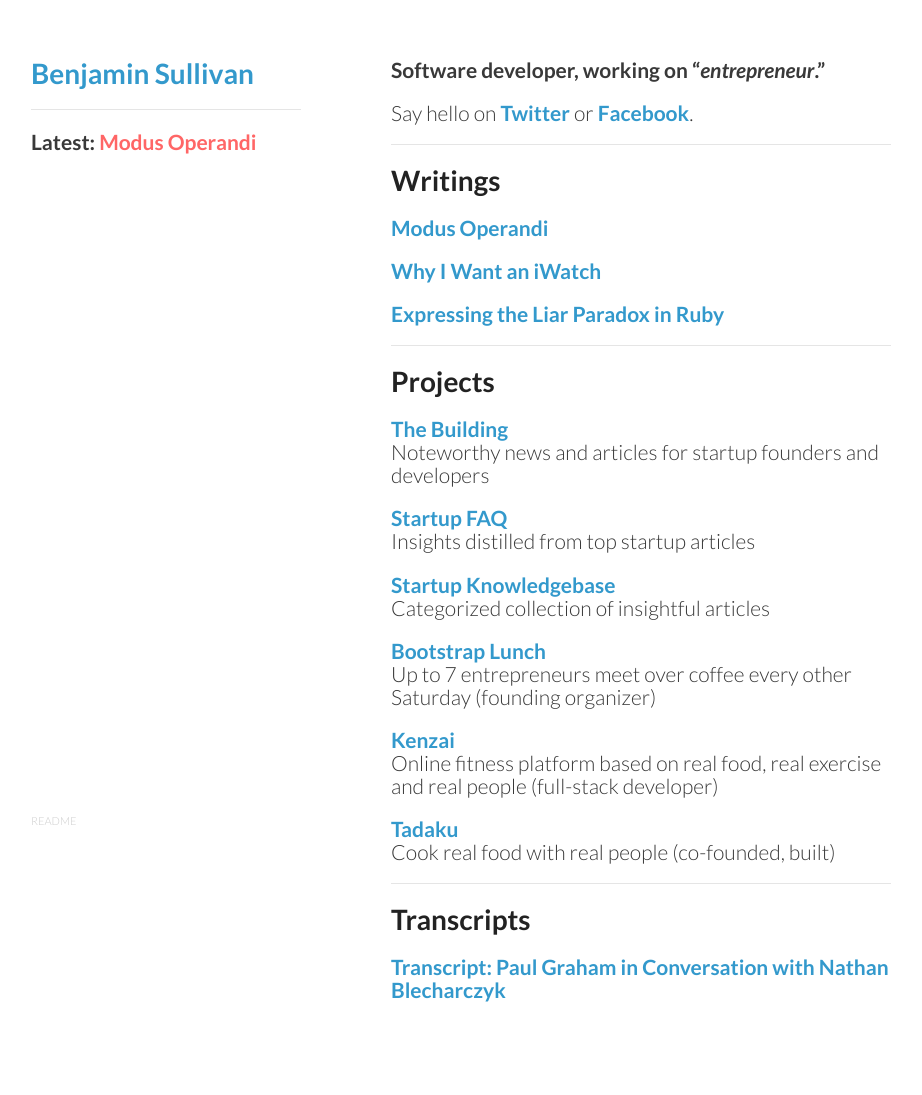
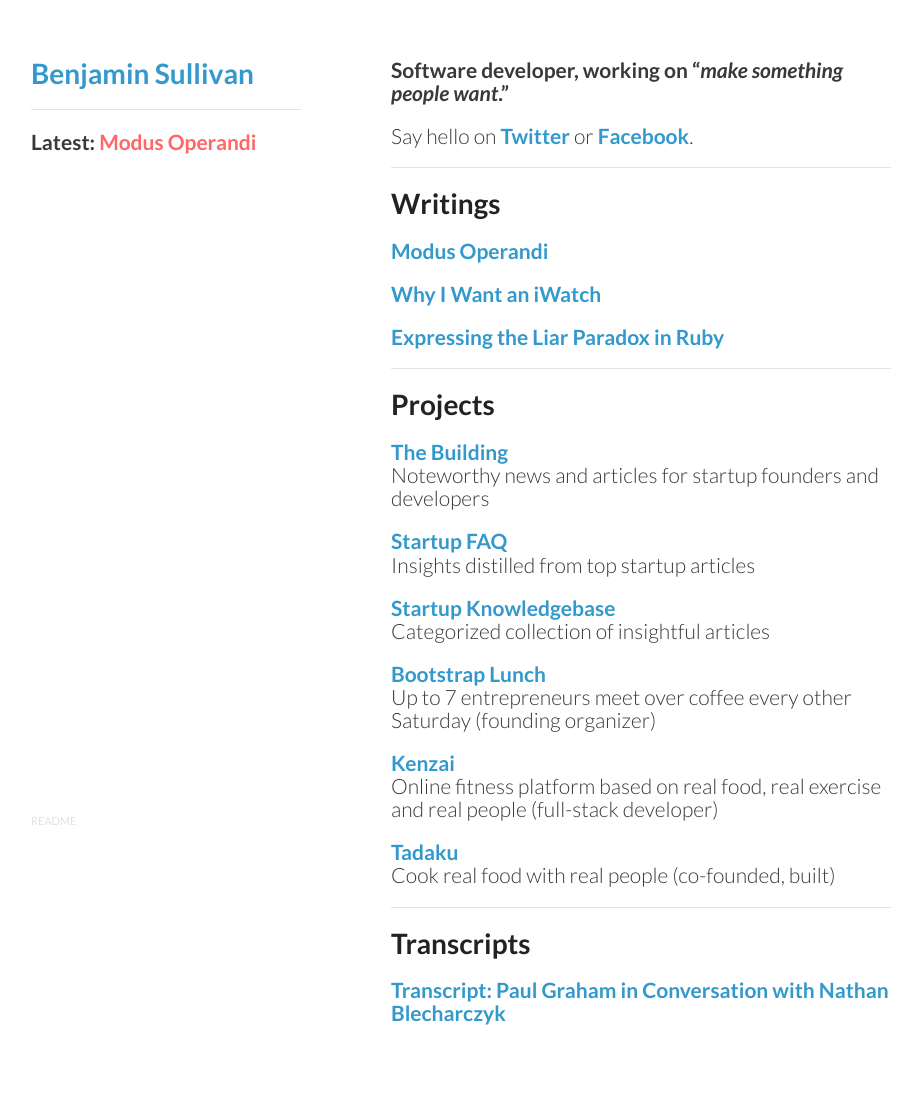
Before and after one commit to bnjs/bnjs.github.io, a Jekyll site: the page built from index.md, in a window 1280 px wide. Shown: the whole page, without its empty margins (179-1101 px from the left). Built offline with Jekyll 4.4.1, drawn with Linux system fonts in a browser that asks for light colours; nearby versions of some CDN libraries; before the commit the page ends 1071 px from its top, so only the background shows below that.

Commit message:
"Entrepreneur" => "make something people want"

```diff
--- a/index.md
+++ b/index.md
@@ -3,7 +3,7 @@
 title: Benjamin Sullivan
 ---
 
-## Software developer, working on "<em>entrepreneur</em>."
+## Software developer, working on "<em>make something people want</em>."
 
 ## <span class="lowkey">Say hello on <a href="https://twitter.com/bnjs">Twitter</a> or <a href="http://www.facebook.com/bnjsu">Facebook</a>.</span>
 
```
